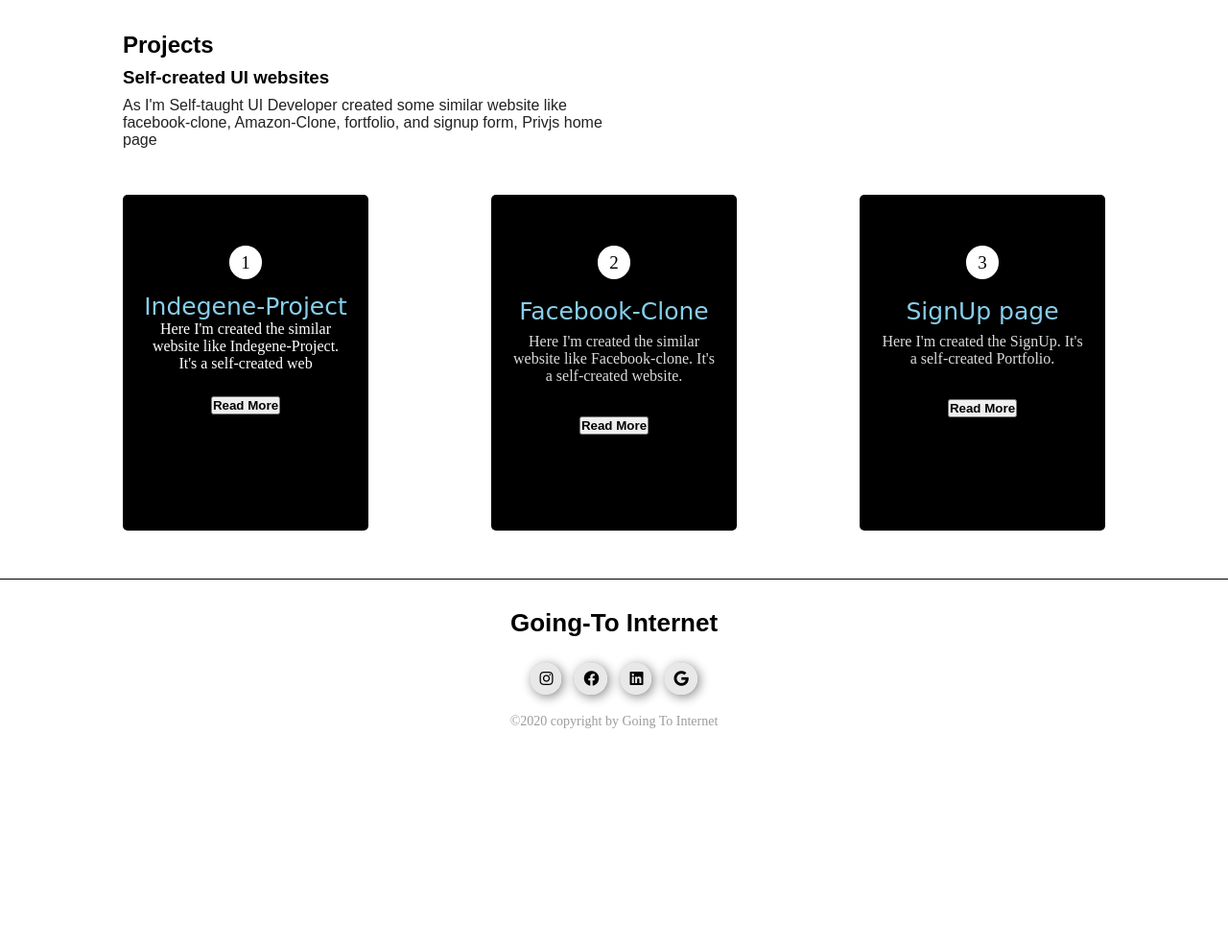
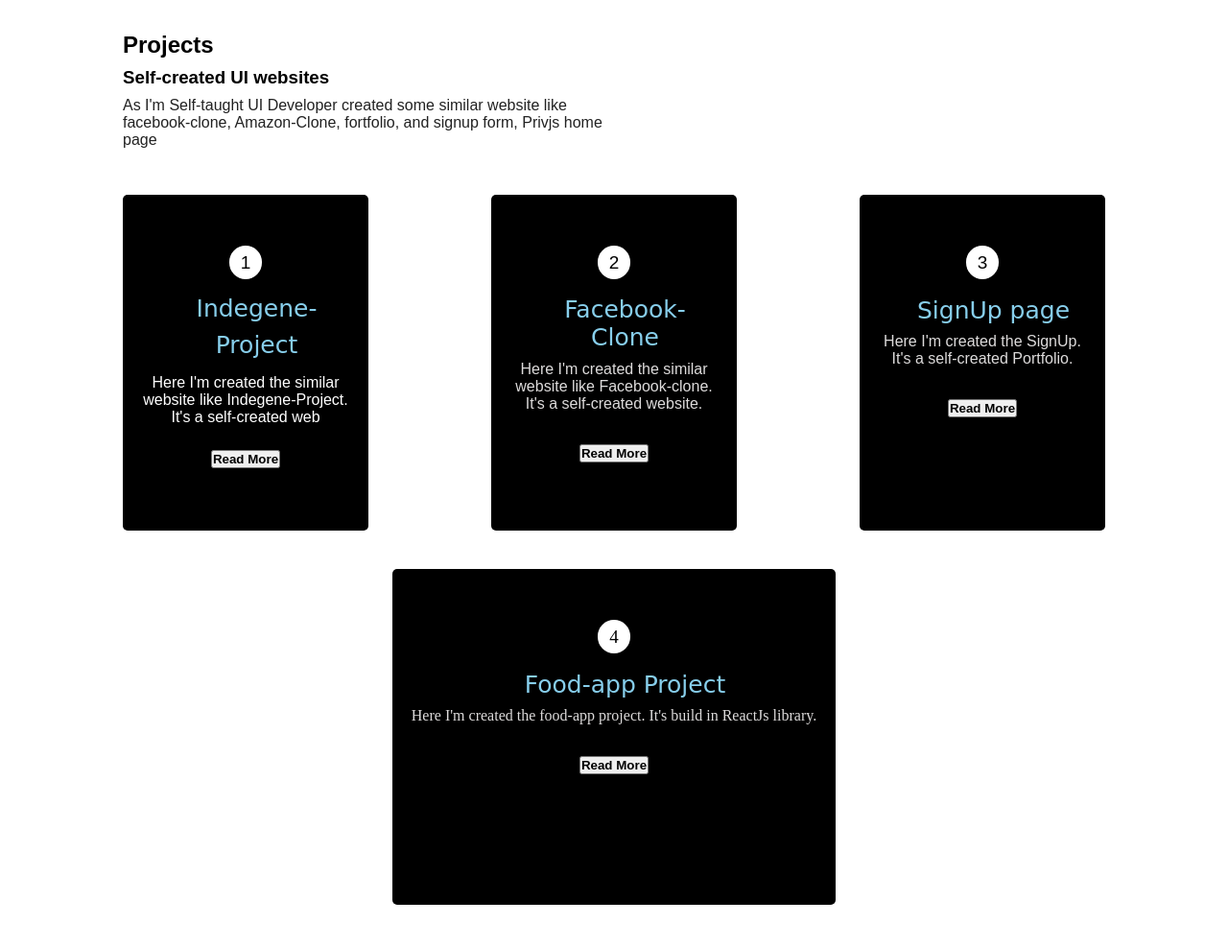
Before and after one commit to Vinodmestha/portfolio, a plain HTML site: page index.html in a window 1280 px wide. Shown: the part 1057-2044 px from the top of the page at 96% size. Before the commit the page ends 1880 px from the top, so only its background shows below. Drawn offline with Linux system fonts and the light colour scheme; files whose address does not match are found by name.

Commit message:
code edited

```diff
--- a/index.html
+++ b/index.html
@@ -36,7 +36,7 @@
                     <h1>Hello,</h1><span class="headname">i'm Vinod mestha</span>
                     <p>I am Self-taught UI Developer</p>
                     <a class="btn1"  href="mailto:email@example.com" >Hire me</a>
-                    <a class="btn2" href="Resume - vinod1.pdf">Download cv</a>
+                    <a class="btn2" href="Resume - vinod.pdf">Download cv</a>
 
                 </div>
 
@@ -68,7 +68,7 @@
                         <br><br>
                     </p>
                     <a class="btn3" href="mailto:email@example.com"> Hire me </a>
-                    <a class="btn4" href="Resume - vinod1.pdf">Download cv</a>
+                    <a class="btn4" href="Resume - vinod.pdf">Download cv</a>
 
                 </div>
             </div>
@@ -83,10 +83,11 @@
 
                     </p>
                 </div>
-                <div class="box" >
+                <div class="box-1" >
                     <div class="box1">
                         <span class="spanli">1</span>
-                        <a href="https://indegeneui.netlify.app/">Indegene-Project</a>
+                        <a class="words word-1" href="https://indegeneui.netlify.app/">
+                            <span>Indegene-Project</span></a>
                         <span class="readmore">Here I'm created the similar website like Indegene-Project. It's a self-created web<p id="dots" style="display: none;">...</p><p id="text" style="display: none;">site. And i'm also web developer for developing frontend webpages</p> </span>
                             <div>
                                 <button id="btn" class="jsbtn" onclick="readMore ()">Read More</button>
@@ -95,7 +96,8 @@
                     </div>
                     <div class="box2">
                         <span class="spanli">2</span>
-                        <a href="https://my-firstproject.netlify.app/">Facebook-Clone</a>
+                        <a class="words word-1" href="https://my-firstproject.netlify.app/">
+                            <span>Facebook-Clone</span></a>
                         <p>Here I'm created the similar website like Facebook-clone. It's a self-created website.</p>
                         </p>
                         <div>
@@ -104,14 +106,27 @@
                     </div>
                     <div class="box3">
                         <span class="spanli">3</span>
-                        <a href="https://signupforms.netlify.app/">SignUp page</a>
+                        <a class="words word-1" href="https://signupforms.netlify.app/">
+                            <span>SignUp page</span></a>
                         <p>Here I'm created the SignUp. It's a self-created Portfolio.</p>
                         </p>
                             <button>Read More</button>
 
                     </div>
                 </div>
+                <div class="box-2">
+                    <div class="">
+                    <div class="box4">
+                        <span class="spanli">4</span>
+                        <a class="words word-1" href="https://foodapp-project.netlify.app/">
+                            <span>Food-app Project</span></a>
+                        <p>Here I'm created the food-app project. It's build in ReactJs library. </p>
+                        </p>
+                            <button>Read More</button>
 
+                    </div>
+                    </div>
+                </div>
             </div>
         </section>
         <!-- <section id="project">
--- a/style.css
+++ b/style.css
@@ -45,10 +45,12 @@
     left: 25%;
     display: inline-block;
     position: relative;
+    font-family: Arial, Helvetica, sans-serif;
 
 }button{
     padding: 13px 8px ;
     font-weight:bold;
+
 } .hero .profile-name{
     display: inline-block;
     position: relative;
@@ -85,6 +87,8 @@
     font-size:15px ;
     font-weight: bold;
     text-decoration: none;
+    font-family: Arial, Helvetica, sans-serif;
+
 } .profile-name .btn2 {
     padding:15px 43px;
     color:#ffffff;
@@ -94,6 +98,8 @@
     border-radius: 10px;
     border: none;
     text-decoration: none;
+    font-family: Arial, Helvetica, sans-serif;
+
 }.hero .img{
     float: right;
     width: 50%;
@@ -147,6 +153,7 @@
     font-size: 12px;
     border-radius: 2px;
     text-decoration: none;
+    font-family: Arial, Helvetica, sans-serif;
 
 
 }.info .btn4{
@@ -159,6 +166,8 @@
     border-radius: 2px;
     text-decoration: none;
     margin-left: 5px;
+    font-family: Arial, Helvetica, sans-serif;
+
 }.social-icons{
     right: 0;
     bottom: 0;
@@ -200,20 +209,22 @@
 }#btn::after button{
     display: none;
 }
-
-
-.box{
+.box-1{
     display: flex; color: #ffffff;
+    padding-bottom: 40px ;
     justify-content: space-between;
-    padding-bottom: 40px ;
+    max-width: 100%;
 }
 .box1{
-    background-color: black;
     height: 350px;
     width: 25%;
     text-align: center;
     padding: 60px 20px  ;
     border-radius: 5px;
+    font-family: "Archivo Black", sans-serif;
+    background: black;
+
+
 }.box1 .spanli{
     background: #ffffff;
     font-size: 19px;
@@ -225,13 +236,38 @@
     margin-top: 5px;
     color: black;
 
+}.readmore{
+    padding-top: 15px;
 }.box1  a{
     font-size: 25px;
-    margin-top: 20px;
+    margin: 20px 0 10px 0px;
     color: skyblue;
     display: block;
     font-family: cursive;
+    font-size: 0;
+    line-height: 1.5;
+    text-align: center;
 
+  }
+  .words span {
+    font-size: 25px;
+    display: inline-block;
+    padding-left: 23px;
+    animation: move 3s ease-in-out infinite;
+  }
+  @keyframes move {
+    0% {
+      transform: translate(0%, 5%);
+    }
+    50% {
+      text-shadow: -20px 25px 50px 20px rgba(245, 240, 240, 0.75);
+    }
+    100% {
+      transform: translate(0%, -5%);
+    }
+  }
+  .box1 a:hover{
+    color: rgb(238, 115, 115);
 }.box1 p{
     margin-top: 8px;
     color: rgb(221, 219, 219);
@@ -241,14 +277,16 @@
 }.box1 .readmore{
     color: white;
 }.box2{
-    background-color: black;
+    background: black;
     height: 350px;
     width: 25%;
     text-align: center;
     padding: 60px 20px  ;
     border-radius: 5px;
-    margin: 0 10px;
-}.box2 span{
+    font-family: "Archivo Black", sans-serif;
+
+
+}.box2 .spanli{
     background: #ffffff;
     font-size: 19px;
     width: 20px;
@@ -259,13 +297,16 @@
     margin-top: 5px;
     color: black;
 
-}.box2 a{
+} .box2 a{
     margin-top: 25px;
     font-size: 25px;
     color: skyblue;
     display: block;
     font-family: cursive;
+    text-align: center;
 
+}.box2 a:hover{
+    color: rgb(238, 115, 115);
 }.box2 p{
     margin-top: 8px;
     color: rgb(221, 219, 219);
@@ -281,7 +322,9 @@
     text-align: center;
     padding: 60px 20px  ;
     border-radius: 5px;
-}.box3 span{
+    font-family: "Archivo Black", sans-serif;
+
+}.box3 .spanli{
     background: #ffffff;
     font-size: 19px;
     width: 20px;
@@ -298,16 +341,24 @@
     display: block;
     color: skyblue;
     font-family: cursive;
+}.box3 a:hover{
+    color: rgb(238, 115, 115);
 }.box3 p{
     margin-top: 8px;
     color: rgb(221, 219, 219);
 }.box3 button{
     margin-top: 25px;
     padding: 0;
-}.box4{
+}.box-2{
+    display: flex; color: #ffffff;
+    justify-content: center;
+    align-items: center;
+    padding-bottom: 40px ;
+}
+.box4{
     background-color: black;
     height: 350px;
-    width: 25%;
+    width: 100%;
     text-align: center;
     padding: 60px 20px  ;
     border-radius: 5px;
@@ -321,22 +372,23 @@
     text-align: center;
     margin-top: 5px;
     color: black;
-}.box4  a{
+
+}.box4 a{
+    margin-top: 25px;
     font-size: 25px;
-    margin-top: 20px;
+    display: block;
     color: skyblue;
-    display: block;
     font-family: cursive;
-
+}.box4 a:hover{
+    color: rgb(238, 115, 115);
 }.box4 p{
     margin-top: 8px;
     color: rgb(221, 219, 219);
 }.box4 button{
     margin-top: 25px;
     padding: 0;
-}.box4 .readmore{
-    color: white;
 }
+
 .project-info{
     margin: 10px auto 10px auto ;
     width: 80%;
@@ -422,9 +474,7 @@
     display: block;
   }ul li{
       padding:  3px 0;
-
   }
-
   .side i {
     padding: 4px;
     text-decoration: none;
@@ -502,7 +552,7 @@
     width: auto;
     margin: 10px;
 }
-.box{
+.box-1{
     display: block;
     align-items: center;
     text-align: center;
@@ -510,17 +560,14 @@
 
 }.box1{
     width: auto;
-    }.jsbtn{
 }
 .box2{
     width: auto;
     margin: 10px 0;
-
 }
-
 .box3{
     width: auto;
 }.box4{
-            width: auto;
+    width: 100%;
 }
 }
```
Also changed, not shown: 2 other files. Lines whose indentation alone changed are shown as unchanged.
